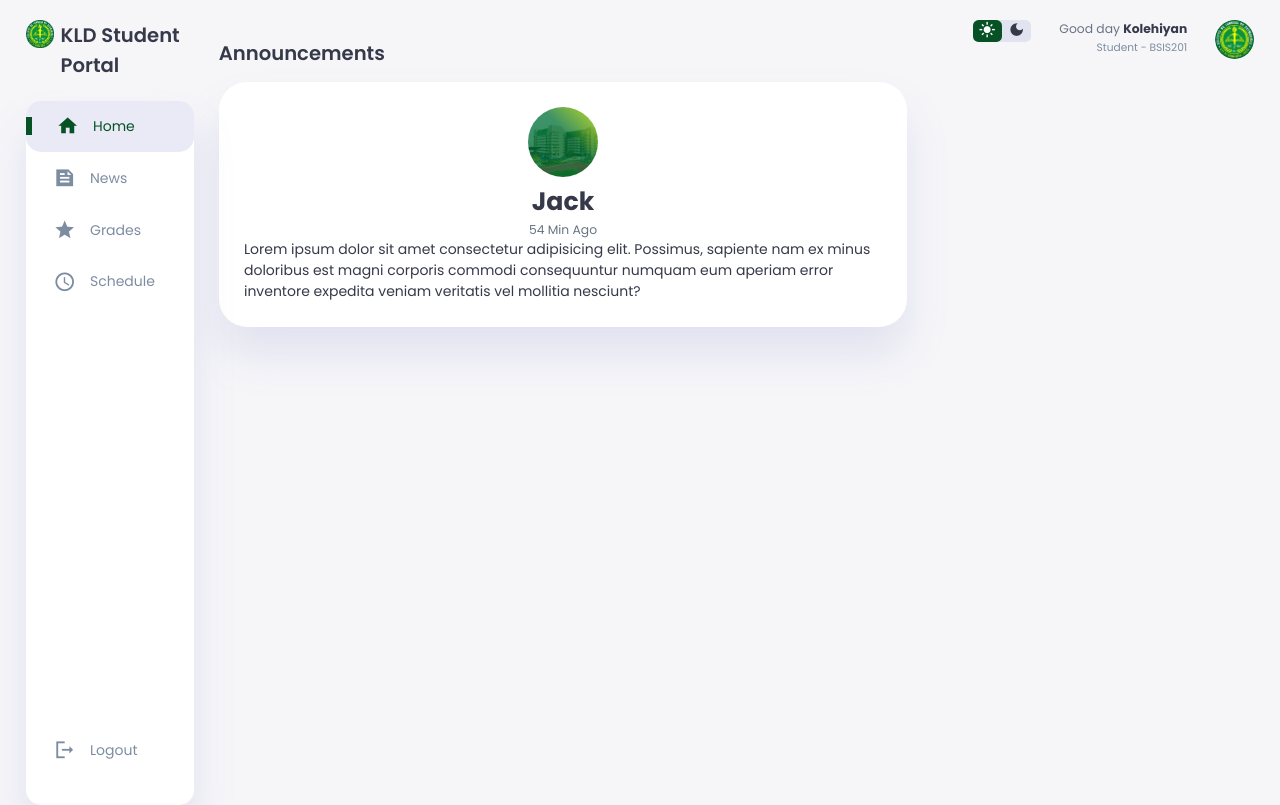
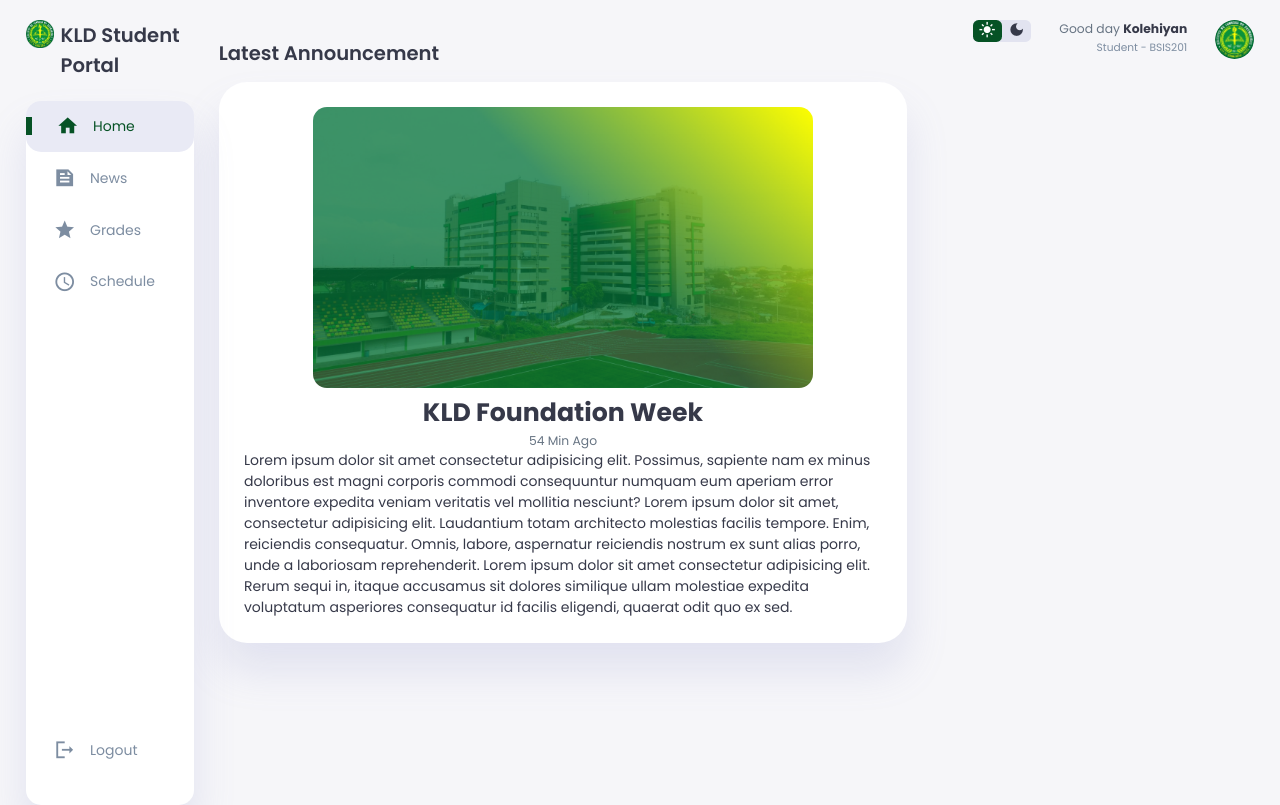
Before and after one commit to MasterVovo/StudentPortal, a PHP site: page /dashboard.html in a window 1280 px wide. Run offline with PHP 8.4, Linux system fonts and the light colour scheme.

Commit message:
Changed image size in dashboard

```diff
--- a/dashboard.html
+++ b/dashboard.html
@@ -50,14 +50,16 @@
 
       <main>
         <div class="ann-container">
-          <h2>Announcements</h2>
+          <h2>Latest Announcement</h2>
           <div class="ann-list">
             <div class="announcement">
               <img src="images/KLD BG.png" />
-              <h1>Jack</h1>
+              <h1>KLD Foundation Week</h1>
               <p>54 Min Ago</p>
-              <h3>Lorem ipsum dolor sit amet consectetur adipisicing elit. Possimus, sapiente nam ex minus doloribus est magni corporis commodi consequuntur numquam eum aperiam error inventore expedita veniam veritatis vel mollitia nesciunt?</h3>
-
+              <h3>Lorem ipsum dolor sit amet consectetur adipisicing elit. Possimus, sapiente nam ex minus doloribus est magni corporis commodi consequuntur numquam eum aperiam error inventore expedita veniam veritatis vel mollitia nesciunt?
+                Lorem ipsum dolor sit amet, consectetur adipisicing elit. Laudantium totam architecto molestias facilis tempore. Enim, reiciendis consequatur. Omnis, labore, aspernatur reiciendis nostrum ex sunt alias porro, unde a laboriosam reprehenderit.
+                Lorem ipsum dolor sit amet consectetur adipisicing elit. Rerum sequi in, itaque accusamus sit dolores similique ullam molestiae expedita voluptatum asperiores consequatur id facilis eligendi, quaerat odit quo ex sed.
+              </h3>
             </div>
           </div>
         </div>
--- a/styles/dashboard.css
+++ b/styles/dashboard.css
@@ -247,10 +247,10 @@ main .ann-container .ann-list .announcement{
 }
 
 main .ann-container .ann-list .announcement img{
-    width: 5rem;
-    height: 5rem;
+    max-width: 500px;
+    max-height: 400px;
     margin-bottom: 0.4rem;
-    border-radius: 50%;
+    border-radius: 1rem;
 }
 
 .right-section{
```
